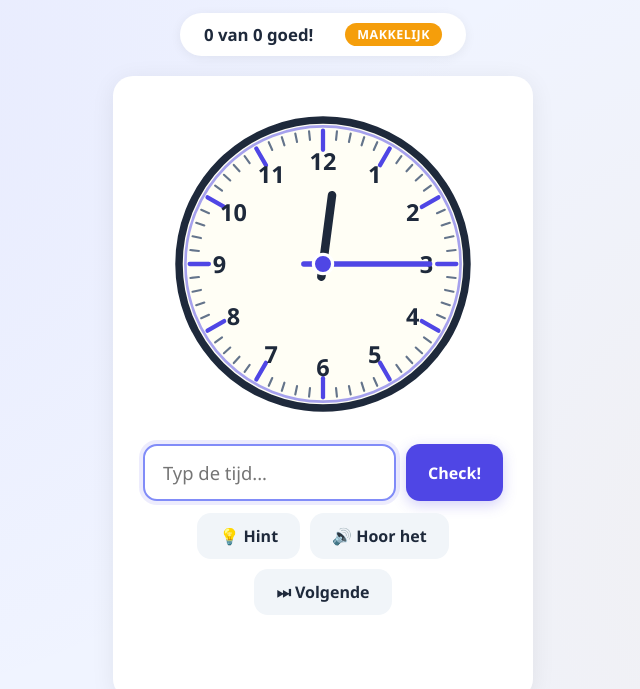
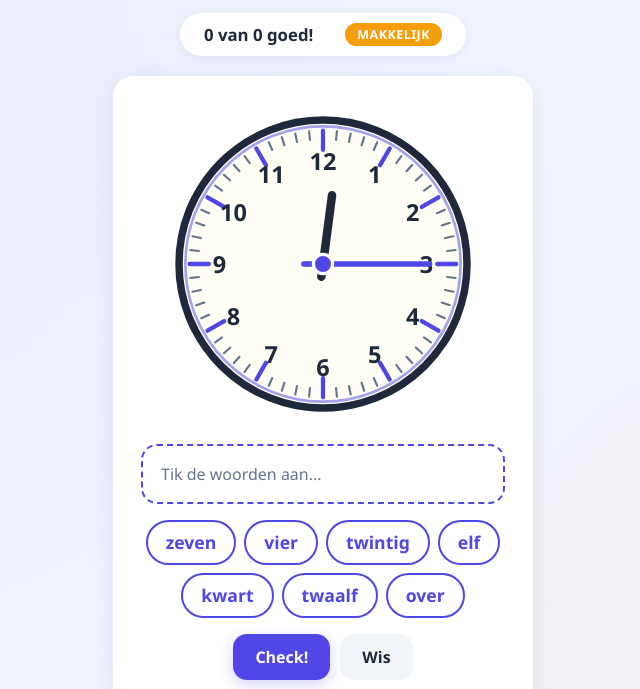
Before and after one commit to sidbot-ai/klok-leren, a plain HTML site: page index.html in a window 1280 px wide. Shown: the part 101-790 px from the top of the page, without its empty margins (317-957 px from the left). Drawn offline with Linux system fonts and the light colour scheme.

Commit message:
Duolingo-style word tiles: tap to build answer, no typing needed

```diff
--- a/index.html
+++ b/index.html
@@ -113,39 +113,92 @@
     gap: 12px;
   }
 
-  .input-row {
+  /* Answer tray */
+  .answer-tray {
+    width: 100%;
+    min-height: 60px;
+    border: 2.5px dashed var(--primary);
+    border-radius: 16px;
+    padding: 10px;
+    display: flex;
+    flex-wrap: wrap;
+    gap: 8px;
+    align-items: center;
+    transition: border-color .2s, box-shadow .2s;
+  }
+
+  .answer-tray.correct {
+    border-color: var(--success);
+    box-shadow: 0 0 0 4px rgba(16,185,129,0.13);
+  }
+
+  .answer-tray.wrong {
+    border-color: var(--error);
+    box-shadow: 0 0 0 4px rgba(239,68,68,0.1);
+    animation: shake .4s;
+  }
+
+  .tray-placeholder {
+    color: var(--text-light);
+    font-size: 1rem;
+    padding: 4px 8px;
+    user-select: none;
+  }
+
+  /* Tile buttons */
+  .tile {
+    border-radius: 24px;
+    padding: 10px 18px;
+    font-size: 1.1rem;
+    font-weight: 600;
+    font-family: inherit;
+    cursor: pointer;
+    border: 2.5px solid var(--primary);
+    transition: transform .12s, opacity .12s;
+    user-select: none;
+    -webkit-tap-highlight-color: transparent;
+    line-height: 1.2;
+  }
+
+  .tile:active { transform: scale(0.93); }
+
+  .tile-bank {
+    background: #fff;
+    color: var(--primary);
+  }
+
+  .tile-tray {
+    background: var(--primary);
+    color: #fff;
+  }
+
+  .tile-gap {
+    visibility: hidden;
+    padding: 10px 18px;
+    font-size: 1.1rem;
+    font-weight: 600;
+    border: 2.5px solid transparent;
+    border-radius: 24px;
+    line-height: 1.2;
+  }
+
+  /* Word bank */
+  .word-bank {
+    width: 100%;
+    display: flex;
+    flex-wrap: wrap;
+    gap: 8px;
+    justify-content: center;
+    padding: 4px 0;
+  }
+
+  /* Action row (Check + Wis) */
+  .action-row {
     display: flex;
     gap: 10px;
     width: 100%;
     max-width: 360px;
-  }
-
-  .input-row input {
-    flex: 1;
-    padding: 14px 18px;
-    border: 2.5px solid #e2e8f0;
-    border-radius: 14px;
-    font-size: 1.15rem;
-    outline: none;
-    transition: border-color .2s, box-shadow .2s;
-    font-family: inherit;
-    min-width: 0;
-  }
-
-  .input-row input:focus {
-    border-color: var(--primary-light);
-    box-shadow: 0 0 0 4px rgba(79,70,229,0.1);
-  }
-
-  .input-row input.correct {
-    border-color: var(--success);
-    box-shadow: 0 0 0 4px rgba(16,185,129,0.13);
-  }
-
-  .input-row input.wrong {
-    border-color: var(--error);
-    box-shadow: 0 0 0 4px rgba(239,68,68,0.1);
-    animation: shake .4s;
+    justify-content: center;
   }
 
   @keyframes shake {
@@ -262,9 +315,13 @@
   </div>
 
   <div class="input-area">
-    <div class="input-row">
-      <input type="text" id="answer" placeholder="Typ de tijd..." autocomplete="off" autocapitalize="off" spellcheck="false">
+    <div class="answer-tray" id="answerTray">
+      <span class="tray-placeholder" id="trayPlaceholder">Tik de woorden aan...</span>
+    </div>
+    <div class="word-bank" id="wordBank"></div>
+    <div class="action-row">
       <button class="btn btn-primary" id="checkBtn" onclick="checkAnswer()">Check!</button>
+      <button class="btn btn-secondary" id="clearBtn" onclick="clearTray()">Wis</button>
     </div>
     <div class="btn-row">
       <button class="btn btn-secondary" onclick="showHint()">💡 Hint</button>
@@ -557,6 +614,101 @@ function animateConfetti() {
   }
 }
 
+// ── Tile state ──
+let trayWords = [];   // words currently in the answer tray (in order)
+let bankWords = [];   // { word, inTray }
+
+// ── Word bank builder ──
+function buildWordBank(h, m) {
+  const primary = getPrimaryAnswer(h, m);
+  const correctWords = primary.split(' ');
+
+  const pool = ['voor','over','na','half','kwart','uur','vijf','tien','twintig',
+    'een','twee','drie','vier','zes','zeven','acht','negen','twaalf','elf'];
+  const correctSet = new Set(correctWords.map(w => w.toLowerCase()));
+  const distractors = pool.filter(w => !correctSet.has(w));
+
+  // Shuffle distractors and pick ~4
+  for (let i = distractors.length - 1; i > 0; i--) {
+    const j = Math.floor(Math.random() * (i + 1));
+    [distractors[i], distractors[j]] = [distractors[j], distractors[i]];
+  }
+  const picked = distractors.slice(0, Math.min(4, distractors.length));
+
+  // Combine and shuffle
+  const all = [...correctWords, ...picked];
+  for (let i = all.length - 1; i > 0; i--) {
+    const j = Math.floor(Math.random() * (i + 1));
+    [all[i], all[j]] = [all[j], all[i]];
+  }
+  return all;
+}
+
+function renderTiles() {
+  const tray = document.getElementById('answerTray');
+  const bank = document.getElementById('wordBank');
+  const placeholder = document.getElementById('trayPlaceholder');
+
+  // Render tray
+  // Remove old tray tiles (keep placeholder)
+  tray.querySelectorAll('.tile-tray').forEach(el => el.remove());
+  if (trayWords.length === 0) {
+    placeholder.style.display = '';
+  } else {
+    placeholder.style.display = 'none';
+    trayWords.forEach((word, idx) => {
+      const btn = document.createElement('button');
+      btn.className = 'tile tile-tray';
+      btn.textContent = word;
+      btn.onclick = () => removeTrayTile(idx);
+      tray.appendChild(btn);
+    });
+  }
+
+  // Render bank
+  bank.innerHTML = '';
+  bankWords.forEach((item, idx) => {
+    if (item.inTray) {
+      // Show invisible gap to keep layout stable
+      const gap = document.createElement('span');
+      gap.className = 'tile-gap';
+      gap.textContent = item.word;
+      bank.appendChild(gap);
+    } else {
+      const btn = document.createElement('button');
+      btn.className = 'tile tile-bank';
+      btn.textContent = item.word;
+      btn.onclick = () => addToTray(idx);
+      bank.appendChild(btn);
+    }
+  });
+}
+
+function addToTray(bankIdx) {
+  if (waiting) return;
+  bankWords[bankIdx].inTray = true;
+  trayWords.push(bankWords[bankIdx].word);
+  renderTiles();
+}
+
+function removeTrayTile(trayIdx) {
+  if (waiting) return;
+  const word = trayWords[trayIdx];
+  trayWords.splice(trayIdx, 1);
+  // Return the first matching bank item that is inTray
+  const bankItem = bankWords.find(b => b.inTray && b.word === word);
+  if (bankItem) bankItem.inTray = false;
+  renderTiles();
+}
+
+function clearTray() {
+  if (waiting) return;
+  trayWords = [];
+  bankWords.forEach(b => b.inTray = false);
+  renderTiles();
+  document.getElementById('answerTray').className = 'answer-tray';
+}
+
 // ── Game logic ──
 function generateTime() {
   const mins = hardMode ? allMinutes : easyMinutes;
@@ -572,16 +724,18 @@ function newQuestion() {
   currentMinute = time.minute;
   drawClock(currentHour, currentMinute);
 
-  const input = document.getElementById('answer');
-  input.value = '';
-  input.className = '';
-  input.disabled = false;
-  input.focus();
+  // Reset tiles
+  trayWords = [];
+  const words = buildWordBank(currentHour, currentMinute);
+  bankWords = words.map(w => ({ word: w, inTray: false }));
+  renderTiles();
 
+  document.getElementById('answerTray').className = 'answer-tray';
   document.getElementById('feedback').textContent = '';
   document.getElementById('feedback').className = 'feedback';
   document.getElementById('hintBox').style.display = 'none';
   document.getElementById('checkBtn').disabled = false;
+  document.getElementById('clearBtn').disabled = false;
 }
 
 function normalize(str) {
@@ -595,12 +749,12 @@ function normalizeAliases(str) {
 
 function checkAnswer() {
   if (waiting) return;
-  const input = document.getElementById('answer');
-  const userAnswer = normalize(input.value);
+  const userAnswer = normalize(trayWords.join(' '));
   if (!userAnswer) return;
 
   const accepted = getAcceptedAnswers(currentHour, currentMinute).map(normalize);
   const fb = document.getElementById('feedback');
+  const tray = document.getElementById('answerTray');
   totalQuestions++;
 
   // Match directly OR after normalising "na"↔"over" (both used in Belgian Dutch)
@@ -610,8 +764,7 @@ function checkAnswer() {
     // Correct!
     correctAnswers++;
     consecutiveCorrect++;
-    input.className = 'correct';
-    input.disabled = true;
+    tray.className = 'answer-tray correct';
 
     const cheers = [
       'Super gedaan! 🌟',
@@ -637,10 +790,11 @@ function checkAnswer() {
 
     waiting = true;
     document.getElementById('checkBtn').disabled = true;
+    document.getElementById('clearBtn').disabled = true;
     setTimeout(newQuestion, 1500);
   } else {
     // Wrong
-    input.className = 'wrong';
+    tray.className = 'answer-tray wrong';
     const encouragements = [
       'Probeer het nog eens!',
       'Bijna! Probeer opnieuw!',
@@ -651,7 +805,7 @@ function checkAnswer() {
     fb.className = 'feedback wrong-fb';
     consecutiveCorrect = 0;
 
-    setTimeout(() => { input.className = ''; }, 600);
+    setTimeout(() => { tray.className = 'answer-tray'; }, 600);
     updateScore();
   }
 }
@@ -677,7 +831,7 @@ function skipQuestion() {
 
   waiting = true;
   document.getElementById('checkBtn').disabled = true;
-  document.getElementById('answer').disabled = true;
+  document.getElementById('clearBtn').disabled = true;
   setTimeout(newQuestion, 1800);
 }
 
@@ -711,11 +865,6 @@ function speakAnswer() {
   speak(getPrimaryAnswer(currentHour, currentMinute));
 }
 
-// ── Enter key ──
-document.getElementById('answer').addEventListener('keydown', (e) => {
-  if (e.key === 'Enter') checkAnswer();
-});
-
 // ── Start ──
 newQuestion();
 </script>
```
